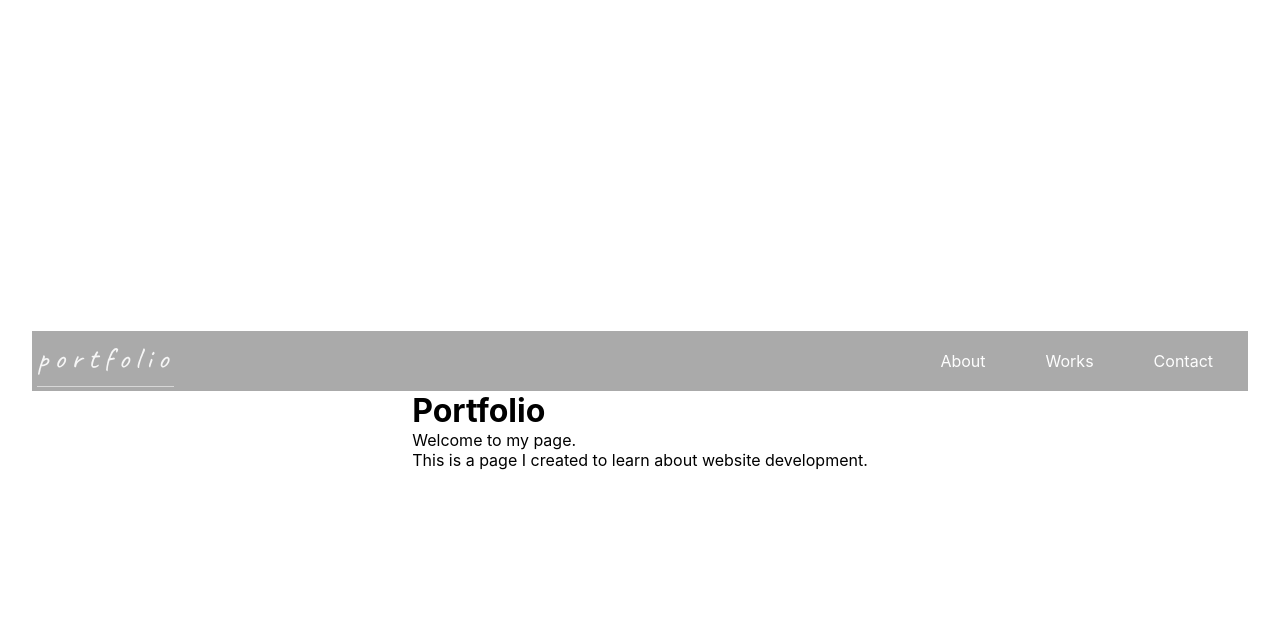
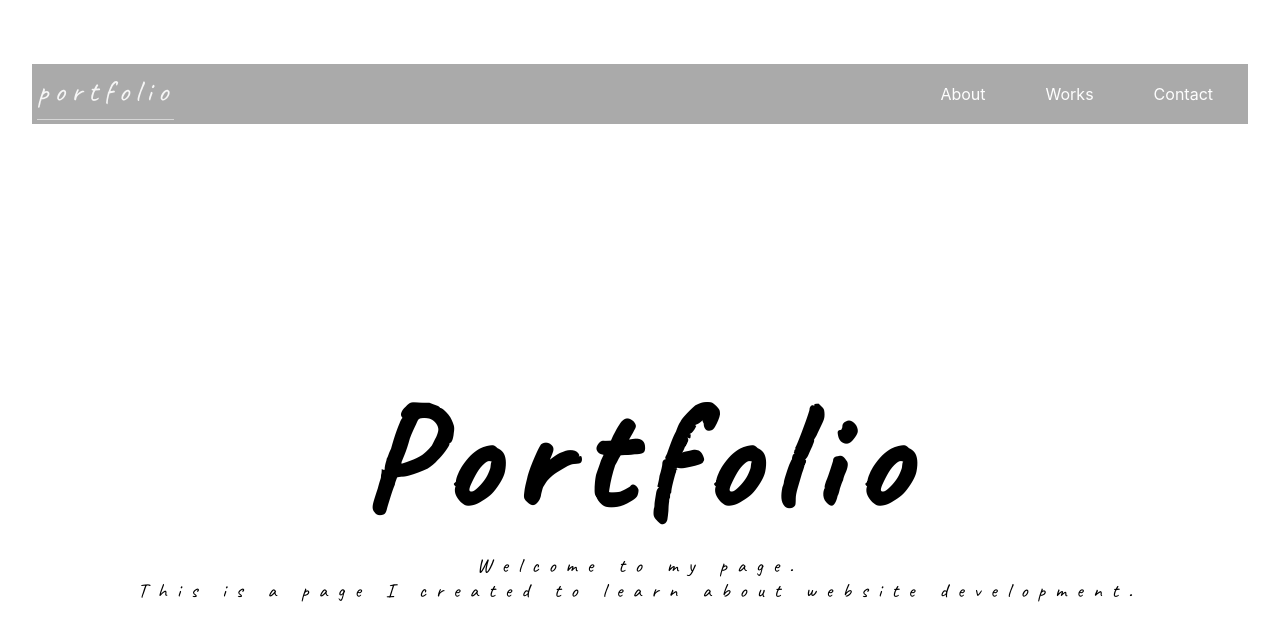
Before and after one commit to 0gawa0/my-portfolio, a Next.js app: page / in a window 1280 px wide. Shown: the top 640 px of the page. Built offline with nearby package versions, Linux system fonts and the light colour scheme; a web font is replaced by a local one.

Commit message:
タイトル入れた

```diff
--- a/pages/index.js
+++ b/pages/index.js
@@ -24,9 +24,9 @@ export default function Home() {
           </div>
         </header>
 
-        <div class="title_content">
-          <h1 class="title text-focus-in">Portfolio</h1>
-          <p class="Subhead text-focus-in">
+        <div className={styles.title_content}>
+          <h1 className={`${styles.title} ${styles.text_focus_in}`}>Portfolio</h1>
+          <p className={`${styles.subhead} ${styles.text_focus_in}`}>
             Welcome to my page.<br/>
             This is a page I created to learn about website development.
           </p>
--- a/styles/Home.module.css
+++ b/styles/Home.module.css
@@ -69,7 +69,7 @@
 }
 
 /*小見出しのフォントと位置*/
-.Subhead {
+.subhead {
   font-family: 'Caveat', cursive;
   font-size: 20px;
   text-align: center;
@@ -139,7 +139,7 @@
 }
 
 /*フェードインアニメーション*/
-.text-focus-in {
+.text_focus_in {
   -webkit-animation: text-focus-in 1.5s cubic-bezier(0.550, 0.085, 0.680, 0.530) both;
   animation: text-focus-in 1.5s cubic-bezier(0.550, 0.085, 0.680, 0.530) both;
 }
```
